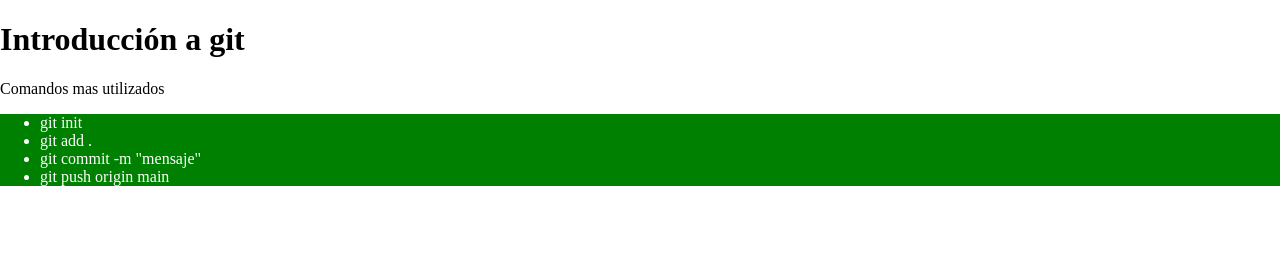
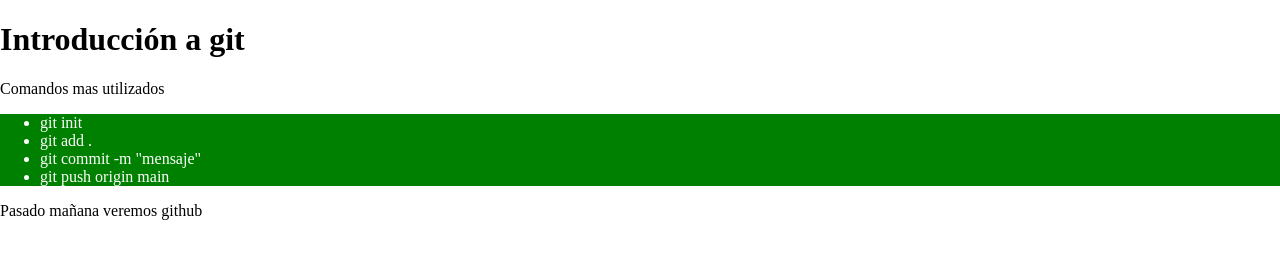
Before and after one commit to AlejandroBonilla/practica_git_0013, a plain HTML site: page index.html in a window 1280 px wide. Drawn offline with Linux system fonts and the light colour scheme.

Commit message:
mensaje nuevo

```diff
--- a/index.html
+++ b/index.html
@@ -16,5 +16,6 @@
         <li>git commit -m "mensaje"</li>
         <li>git push origin main</li>
     </ul>
+    <p>Pasado mañana veremos github</p>
 </body>
 </html>
```
